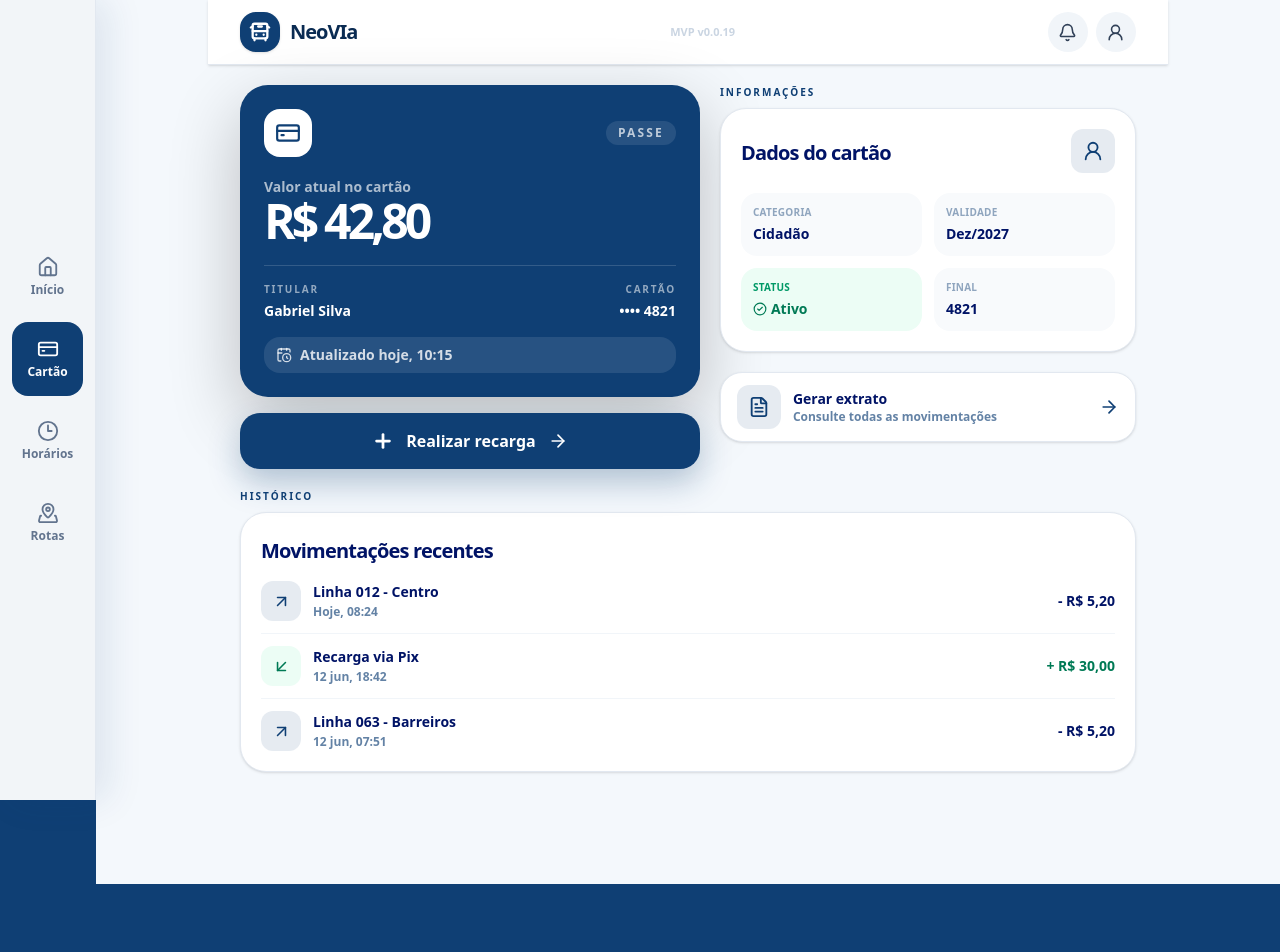
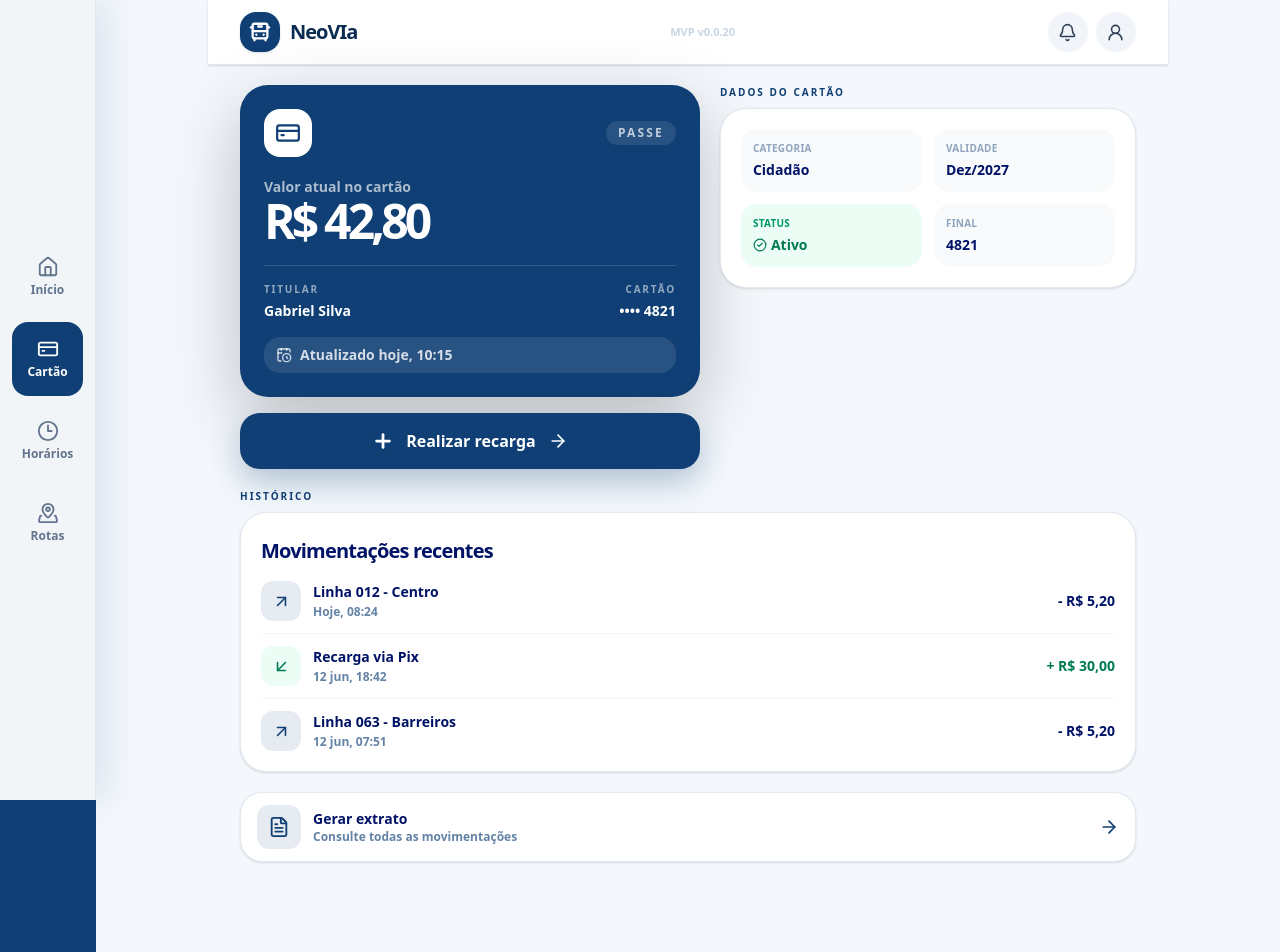
Before and after one commit to Guss2618/NeoVia, a Next.js app: page /recarga in a window 1280 px wide. Shown: the top 952 px of the page. Before the commit the page ends 884 px from the top, so only its background shows below. Built offline with nearby package versions, Linux system fonts and the light colour scheme.

Commit message:
MVP 0.0.20

```diff
--- a/app/inicio/page.tsx
+++ b/app/inicio/page.tsx
@@ -23,7 +23,7 @@ export default function InicioPage() {
       <section className="mx-auto w-full max-w-md md:max-w-6xl">
         <AppTopBar
           className="-mx-5 md:mx-0 md:rounded-b-[28px] md:px-6"
-          version="MVP v0.0.19"
+          version="MVP v0.0.20"
         />
 
         <label className="mt-6 flex h-12 items-center gap-3 rounded-[20px] border border-slate-200 bg-white px-4 shadow-sm focus-within:ring-2 focus-within:ring-brand-primary/25 md:mt-8 md:h-14 md:max-w-3xl md:px-5">
--- a/app/page.tsx
+++ b/app/page.tsx
@@ -46,7 +46,7 @@ export default function Home() {
             href="/versoes"
             className="rounded-full border border-white/20 px-4 py-2 text-sm font-semibold text-white/80 transition hover:bg-white/10 focus:outline-none focus:ring-2 focus:ring-white/80"
           >
-            MVP v0.0.19
+            MVP v0.0.20
           </Link>
         </header>
 
--- a/app/recarga/page.tsx
+++ b/app/recarga/page.tsx
@@ -10,7 +10,6 @@ import {
   FileText,
   Loader2,
   Plus,
-  UserRound,
 } from "lucide-react";
 import Link from "next/link";
 import { useEffect, useState } from "react";
@@ -71,7 +70,7 @@ export default function RecargaPage() {
       <section className="mx-auto w-full max-w-4xl">
         <AppTopBar
           className="-mx-5 sm:-mx-8 sm:px-8"
-          version="MVP v0.0.19"
+          version="MVP v0.0.20"
         />
 
         {!cardData ? (
@@ -146,22 +145,11 @@ export default function RecargaPage() {
               <div className="grid content-start gap-5">
                 <div>
                   <p className="text-[10px] font-bold uppercase tracking-[0.2em] text-brand-primary">
-                    Informações
+                    Dados do cartão
                   </p>
 
                   <section className="mt-2 rounded-[26px] border border-slate-200 bg-white p-5 shadow-sm">
-                  <div className="flex items-center justify-between gap-4">
-                    <div>
-                      <h2 className="mt-1 text-xl font-black tracking-[-0.04em]">
-                        Dados do cartão
-                      </h2>
-                    </div>
-                    <div className="grid size-11 place-items-center rounded-xl bg-brand-primary/10 text-brand-primary">
-                      <UserRound size={22} />
-                    </div>
-                  </div>
-
-                  <dl className="mt-5 grid grid-cols-2 gap-3">
+                  <dl className="grid grid-cols-2 gap-3">
                     <div className="rounded-2xl bg-slate-50 p-3">
                       <dt className="text-[10px] font-bold uppercase tracking-wide text-brand-primary/45">
                         Categoria
@@ -199,25 +187,6 @@ export default function RecargaPage() {
                   </section>
                 </div>
 
-                <button
-                  type="button"
-                  className="flex min-h-14 w-full items-center justify-between gap-4 rounded-[22px] border border-slate-200 bg-white px-4 py-3 text-left shadow-sm transition hover:border-brand-primary/30 hover:bg-brand-primary/5 focus:outline-none focus:ring-2 focus:ring-brand-primary/30"
-                >
-                  <span className="flex items-center gap-3">
-                    <span className="grid size-11 place-items-center rounded-xl bg-brand-primary/10 text-brand-primary">
-                      <FileText size={22} />
-                    </span>
-                    <span>
-                      <span className="block text-sm font-black">
-                        Gerar extrato
-                      </span>
-                      <span className="block text-xs font-semibold text-brand-primary/65">
-                        Consulte todas as movimentações
-                      </span>
-                    </span>
-                  </span>
-                  <ArrowRight className="shrink-0 text-brand-primary" size={20} />
-                </button>
               </div>
             </div>
 
@@ -276,6 +245,26 @@ export default function RecargaPage() {
                 })}
               </div>
             </section>
+
+            <button
+              type="button"
+              className="mt-5 flex min-h-14 w-full items-center justify-between gap-4 rounded-[22px] border border-slate-200 bg-white px-4 py-3 text-left shadow-sm transition hover:border-brand-primary/30 hover:bg-brand-primary/5 focus:outline-none focus:ring-2 focus:ring-brand-primary/30"
+            >
+              <span className="flex items-center gap-3">
+                <span className="grid size-11 place-items-center rounded-xl bg-brand-primary/10 text-brand-primary">
+                  <FileText size={22} />
+                </span>
+                <span>
+                  <span className="block text-sm font-black">
+                    Gerar extrato
+                  </span>
+                  <span className="block text-xs font-semibold text-brand-primary/65">
+                    Consulte todas as movimentações
+                  </span>
+                </span>
+              </span>
+              <ArrowRight className="shrink-0 text-brand-primary" size={20} />
+            </button>
           </>
         )}
       </section>
--- a/data/versoes.json
+++ b/data/versoes.json
@@ -165,5 +165,14 @@
       "Fontes escuras da pagina de recarga harmonizadas com o azul usado na tela inicial.",
       "Titulos Informacoes e Historico reposicionados acima dos componentes, seguindo o padrao da tela inicial."
     ]
+  },
+  {
+    "versao": "MVP v0.0.20",
+    "data": "2026-06-25",
+    "alteracoes": [
+      "Componente Gerar extrato movido para depois dos demais componentes da pagina de recarga.",
+      "Titulo externo Informacoes renomeado para Dados do cartao.",
+      "Titulo interno do card de dados do cartao removido."
+    ]
   }
 ]
```
Also changed, not shown: 2 other files (tests, documents, lock files or other folders).
